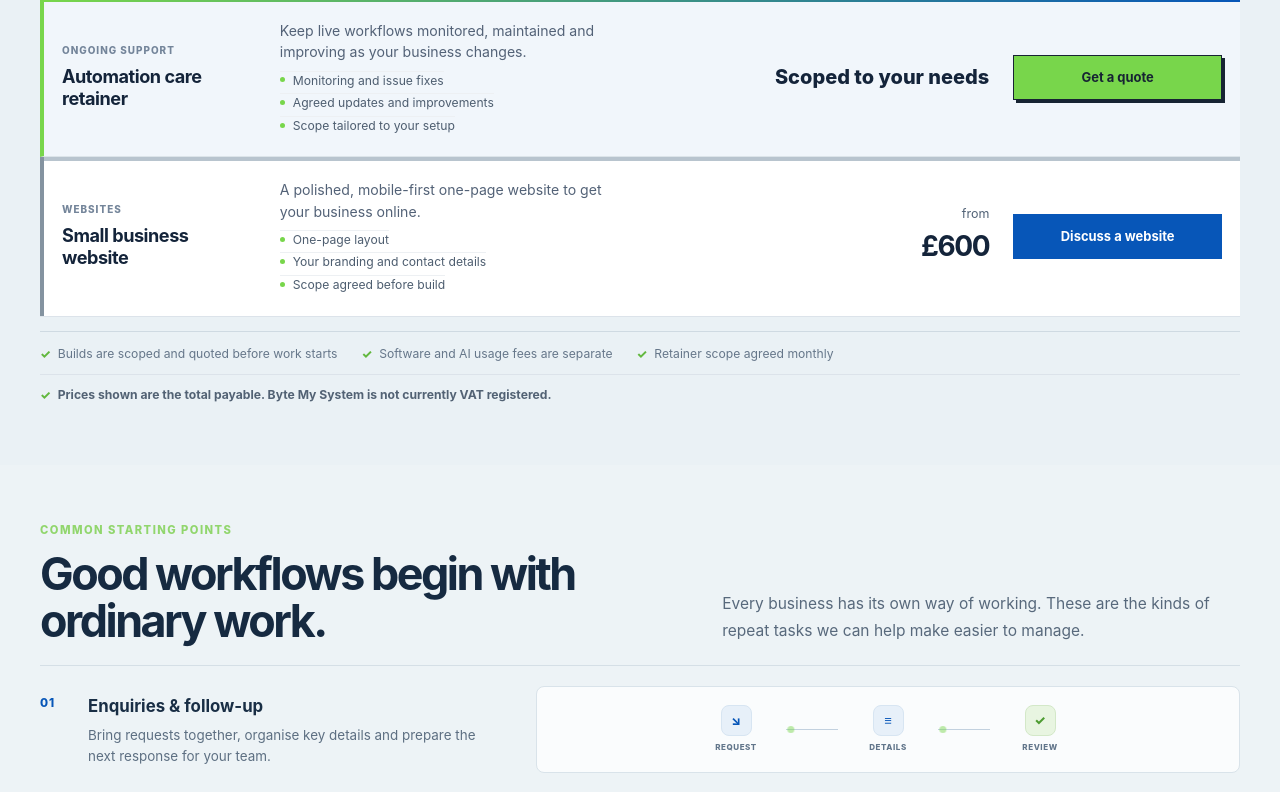
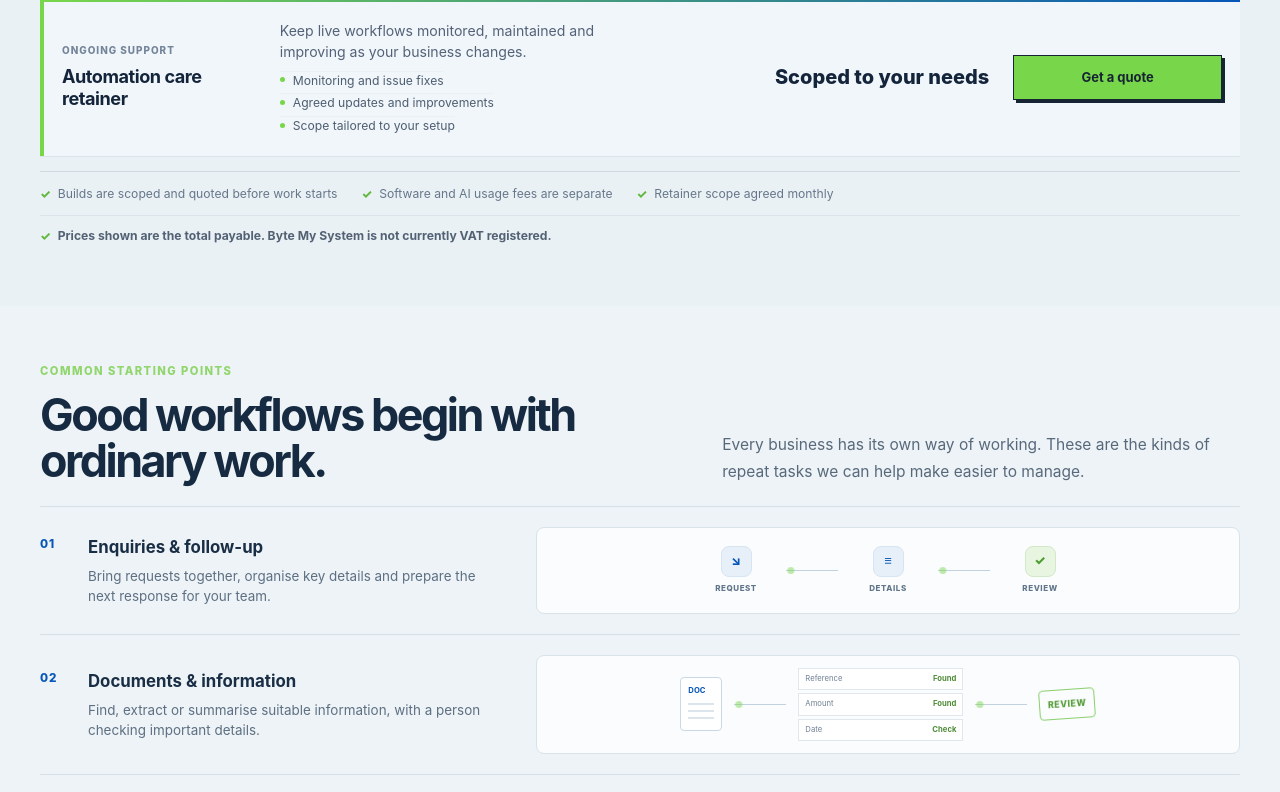
Before and after one commit to Tooth10/bytemysystem-site, a plain HTML site: page index.html in a window 1280 px wide. Shown: the part 2628-3420 px from the top of the page. Drawn offline with Linux system fonts and the light colour scheme.

Commit message:
Remove website price from AI pricing ladder

```diff
--- a/index.html
+++ b/index.html
@@ -1366,12 +1366,7 @@
             <p class="package-price quote-price">Scoped to your needs</p>
             <a class="package-link" href="#contact" data-service="AI &amp; automation" data-detail="Ongoing automation support retainer">Get a quote <span aria-hidden="true">↗</span></a>
           </article>
-          <article class="pricing-card website-price">
-            <div class="pricing-ident"><div class="package-type">WEBSITES</div><h3>Small business website</h3></div>
-            <div class="pricing-scope"><p class="package-copy">A polished, mobile-first one-page website to get your business online.</p><ul><li>One-page layout</li><li>Your branding and contact details</li><li>Scope agreed before build</li></ul></div>
-            <p class="package-price">from<strong>£600</strong></p>
-            <a class="package-link" href="#contact" data-service="Website" data-detail="One-page business website">Discuss a website <span aria-hidden="true">↗</span></a>
-          </article>
+
         </div>
         <div class="pricing-notes">
           <span>Builds are scoped and quoted before work starts</span>
```
